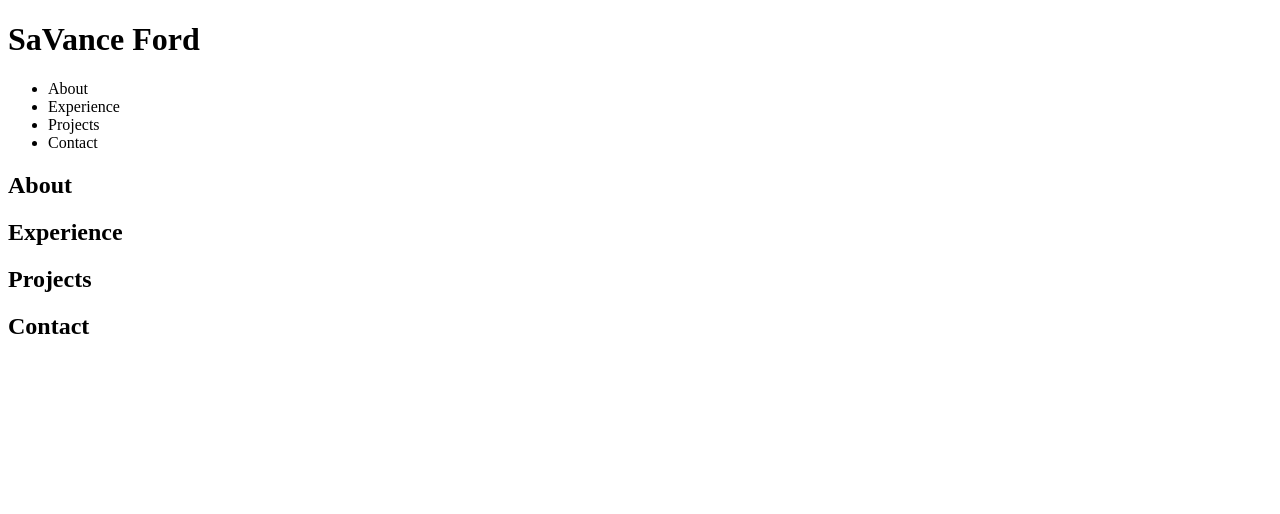
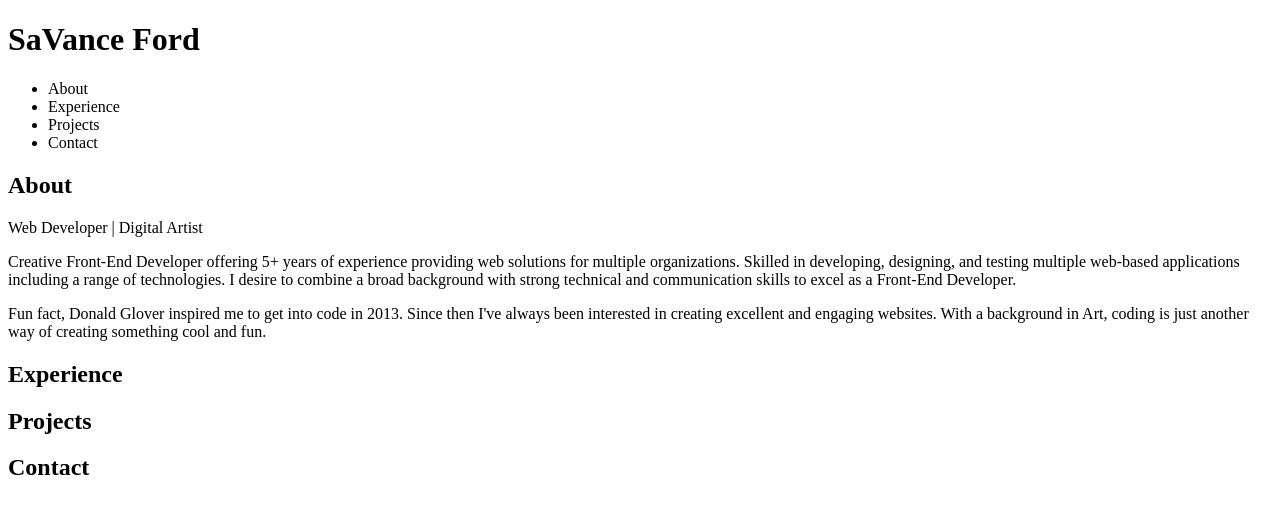
Before and after one commit to SaVanceX/portfolio-site, a plain HTML site: page index.html in a window 1280 px wide. Drawn offline with Linux system fonts and the light colour scheme.

Commit message:
Add About content

```diff
--- a/index.html
+++ b/index.html
@@ -17,6 +17,9 @@
   </header>
     <section>
       <h2>About</h2>
+      <p>Web Developer | Digital Artist</p>
+      <p>Creative Front-End Developer offering 5+ years of experience providing web solutions for multiple organizations. Skilled in developing, designing, and testing multiple web-based applications including a range of technologies. I desire to combine a broad background with strong technical and communication skills to excel as a Front-End Developer.</p>
+      <p>Fun fact, Donald Glover inspired me to get into code in 2013. Since then I've always been interested in creating excellent and engaging websites. With a background in Art, coding is just another way of creating something cool and fun.</p>
     </section>
     <section>
       <h2>Experience</h2>
```
